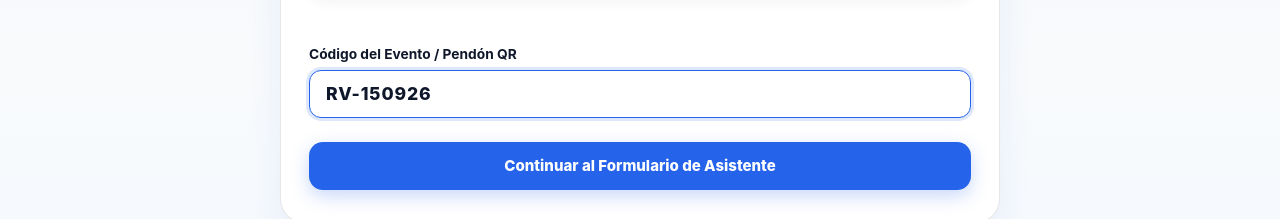
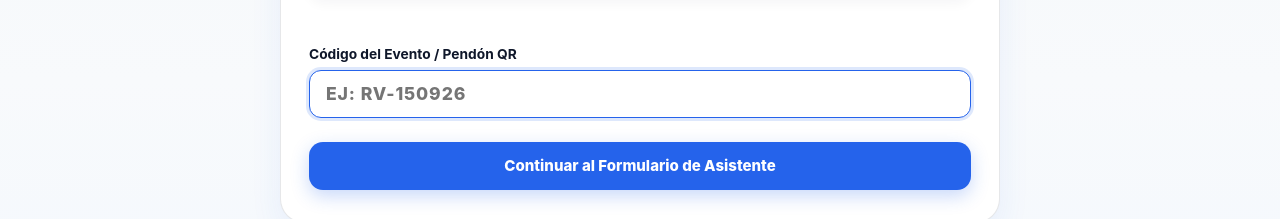
Before and after one commit to AltamarDuglas/larondavive-front, a Next.js app: page /register in a window 1280 px wide. Shown: the part 468-687 px from the top of the page. Built offline with nearby package versions, Linux system fonts and the light colour scheme; no server answers.

Commit message:
Se arregla dirección predefinida en /register

```diff
--- a/app/register/page.tsx
+++ b/app/register/page.tsx
@@ -28,8 +28,8 @@ type RegisterPageProps = {
  */
 export default async function RegisterPage({ searchParams }: RegisterPageProps) {
   const params = (await searchParams) ?? {};
-  const eventId = params.event ?? 'RV-150926';
-  const qrCode = params.code ?? 'RV-150926';
+  const eventId = params.event ?? '';
+  const qrCode = params.code ?? '';
 
   return (
     <div className="home-page-container">
--- a/components/Footer.tsx
+++ b/components/Footer.tsx
@@ -36,7 +36,7 @@ export default function Footer() {
               <Link href="/">Inicio / Presentación</Link>
             </li>
             <li>
-              <Link href="/register?event=RV-150926&code=RV-150926">Registrar Asistencia</Link>
+              <Link href="/register">Registrar Asistencia</Link>
             </li>
             <li>
               <Link href="/pass">Consultar Mi Registro</Link>
--- a/components/HeroSection.tsx
+++ b/components/HeroSection.tsx
@@ -84,7 +84,7 @@ export default function HeroSection() {
         {/* Únicamente los 2 botones de acción necesarios */}
         <div className="clean-hero__actions">
           <Link
-            href="/register?event=RV-150926&code=RV-150926"
+            href="/register"
             className="clean-btn clean-btn--primary"
           >
             Registrar mi Asistencia
--- a/components/RegisterFormClient.tsx
+++ b/components/RegisterFormClient.tsx
@@ -51,7 +51,7 @@ export interface RegisterFormClientProps {
  * Incluye escáner de código QR por cámara, formulario limpio por defecto y remoción total de emojis.
  */
 export default function RegisterFormClient({
-  initialCode = 'RV-150926',
+  initialCode = '',
 }: RegisterFormClientProps) {
   const searchParams = useSearchParams();
 
```
